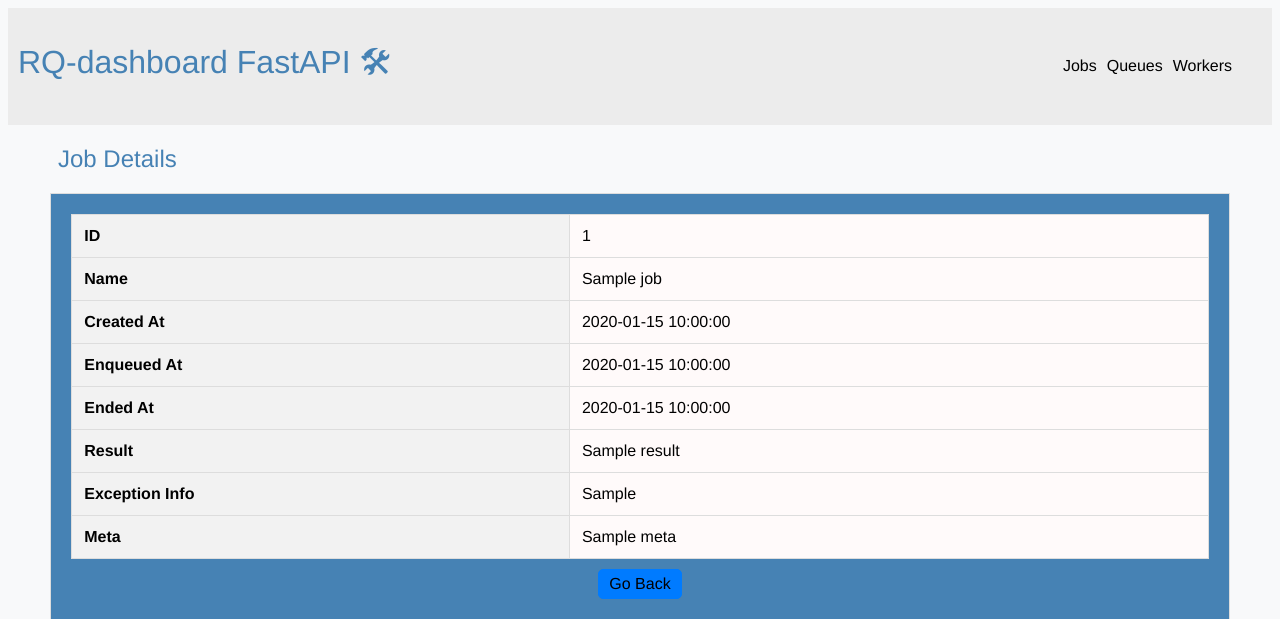
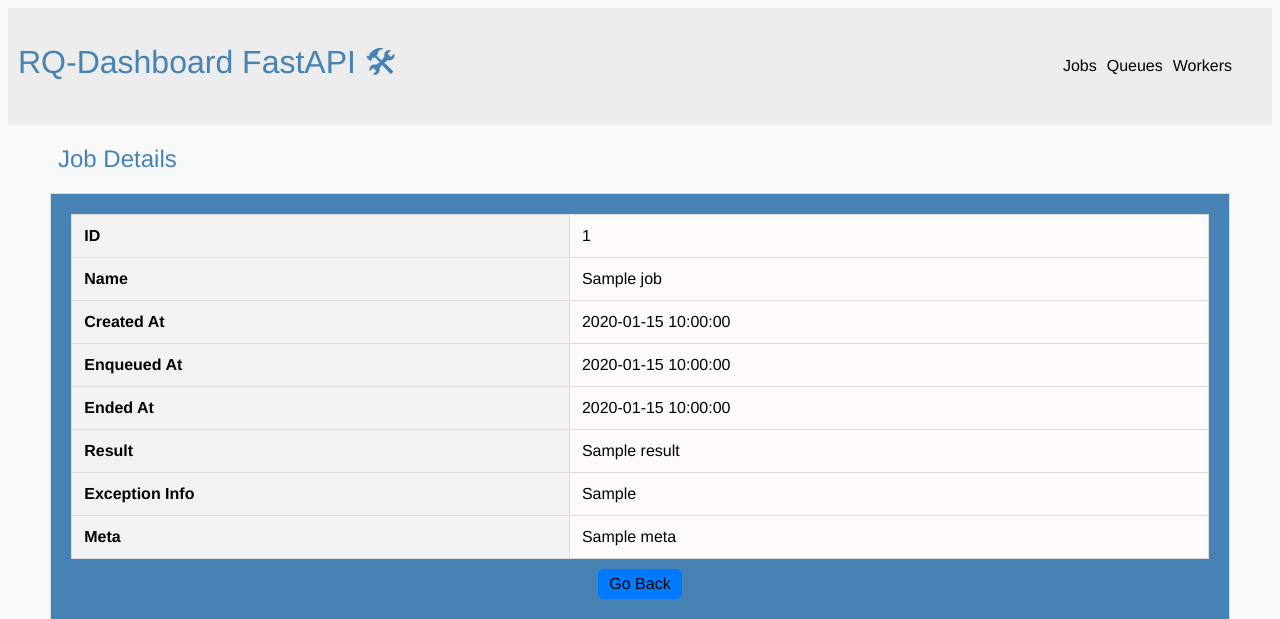
Before and after one commit to Hannes221/rq-dashboard-fast, a Python web app: template templates/job.html in a window 1280 px wide. Shown: the top 619 px of the page. Run offline with Jinja, Linux system fonts and the light colour scheme; the template is opened without the code that fills it: most values are stand-ins (such as "Sample title", 1, 10 or a date in 2020).

Commit message:
capital letter in heading

```diff
--- a/templates/header.html
+++ b/templates/header.html
@@ -1,7 +1,7 @@
 <div id="header-wrapper">
     <div id="header-dashboard" class="header-expand-lg header-light">
       <div class="header-brand-container">
-        <h1 class="header-brand">RQ-dashboard FastAPI <span>&#x1F6E0;</span></h1>
+        <h1 class="header-brand">RQ-Dashboard FastAPI <span>&#x1F6E0;</span></h1>
       </div>
       <ul class="header-nav">
         <li class="header-item">
```
